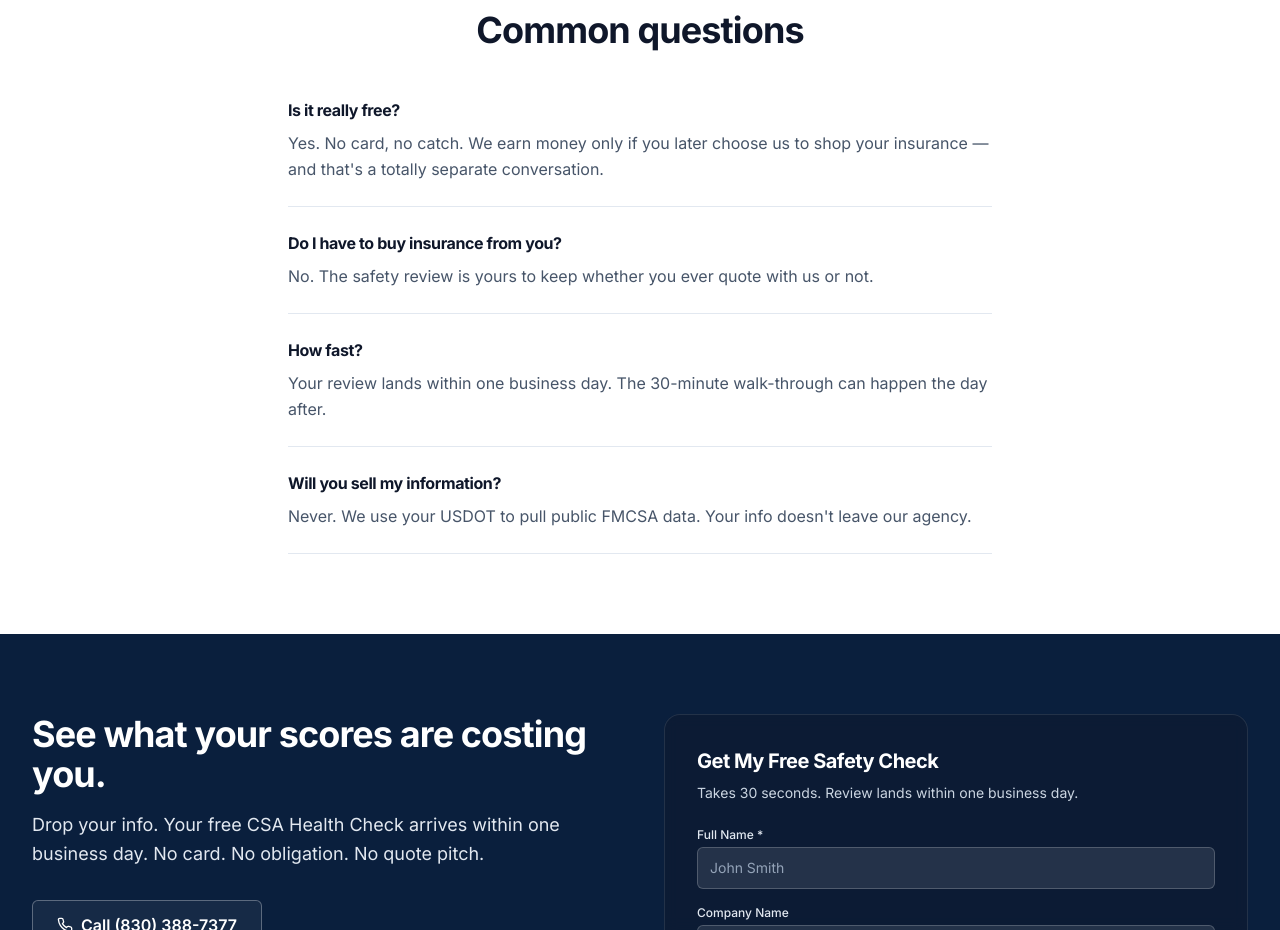
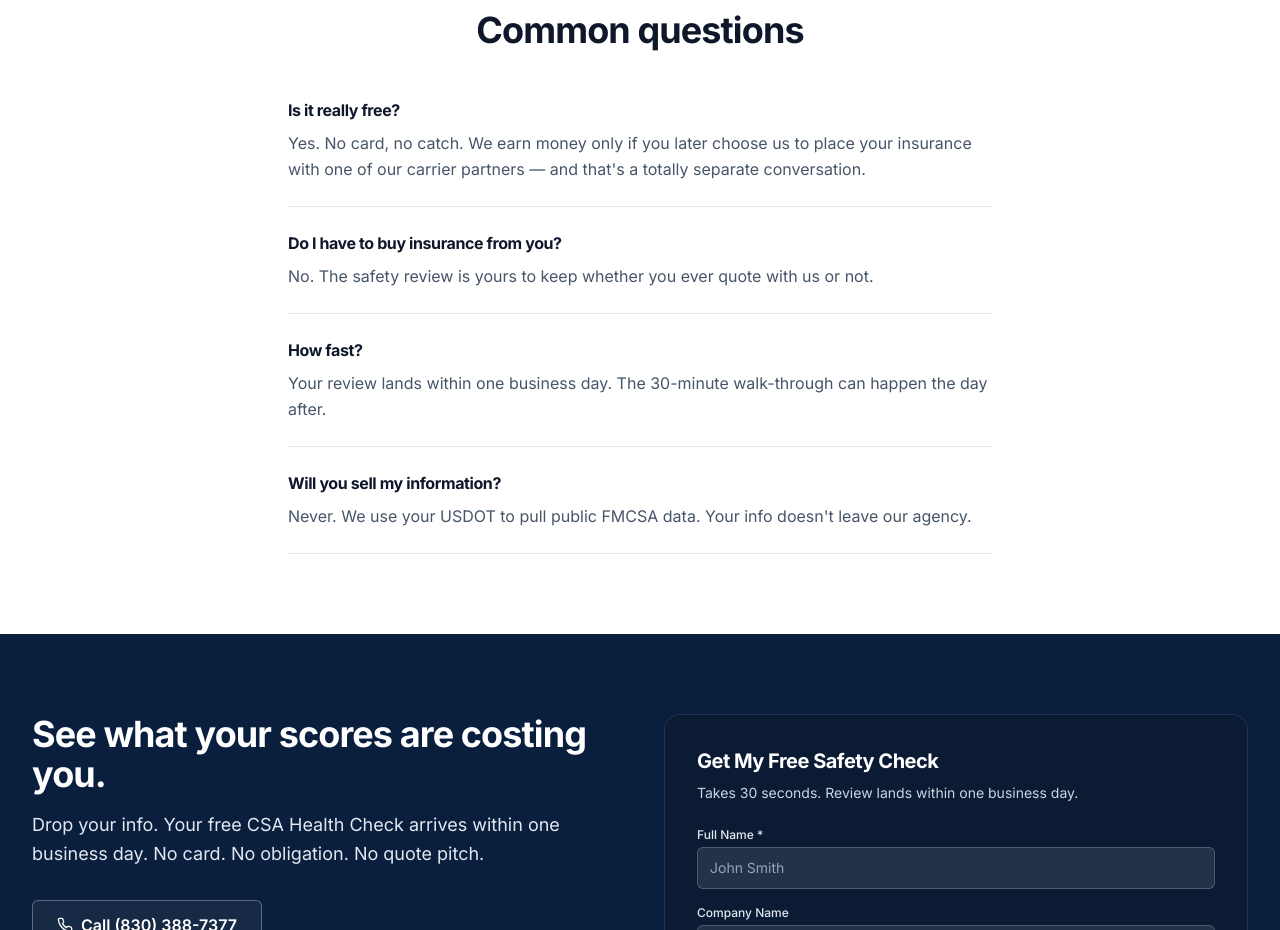
Before and after one commit to ceoaiagent10/summit-outreach-site, a Next.js app: page /fleet-advocate in a window 1280 px wide. Shown: the part 2060-2990 px from the top of the page. Built offline with nearby package versions, Linux system fonts and the light colour scheme.

Commit message:
fix(fleet-advocate): place insurance via carrier partners

```diff
--- a/app/fleet-advocate/page.tsx
+++ b/app/fleet-advocate/page.tsx
@@ -74,7 +74,7 @@ export default function FleetAdvocatePage() {
         <div className="container-x max-w-3xl">
           <h2 className="text-3xl sm:text-4xl font-bold text-brand-ink text-center mb-12">Common questions</h2>
           <div className="space-y-6">
-            <FAQ q="Is it really free?" a="Yes. No card, no catch. We earn money only if you later choose us to shop your insurance — and that's a totally separate conversation." />
+            <FAQ q="Is it really free?" a="Yes. No card, no catch. We earn money only if you later choose us to place your insurance with one of our carrier partners — and that's a totally separate conversation." />
             <FAQ q="Do I have to buy insurance from you?" a="No. The safety review is yours to keep whether you ever quote with us or not." />
             <FAQ q="How fast?" a="Your review lands within one business day. The 30-minute walk-through can happen the day after." />
             <FAQ q="Will you sell my information?" a="Never. We use your USDOT to pull public FMCSA data. Your info doesn't leave our agency." />
```
